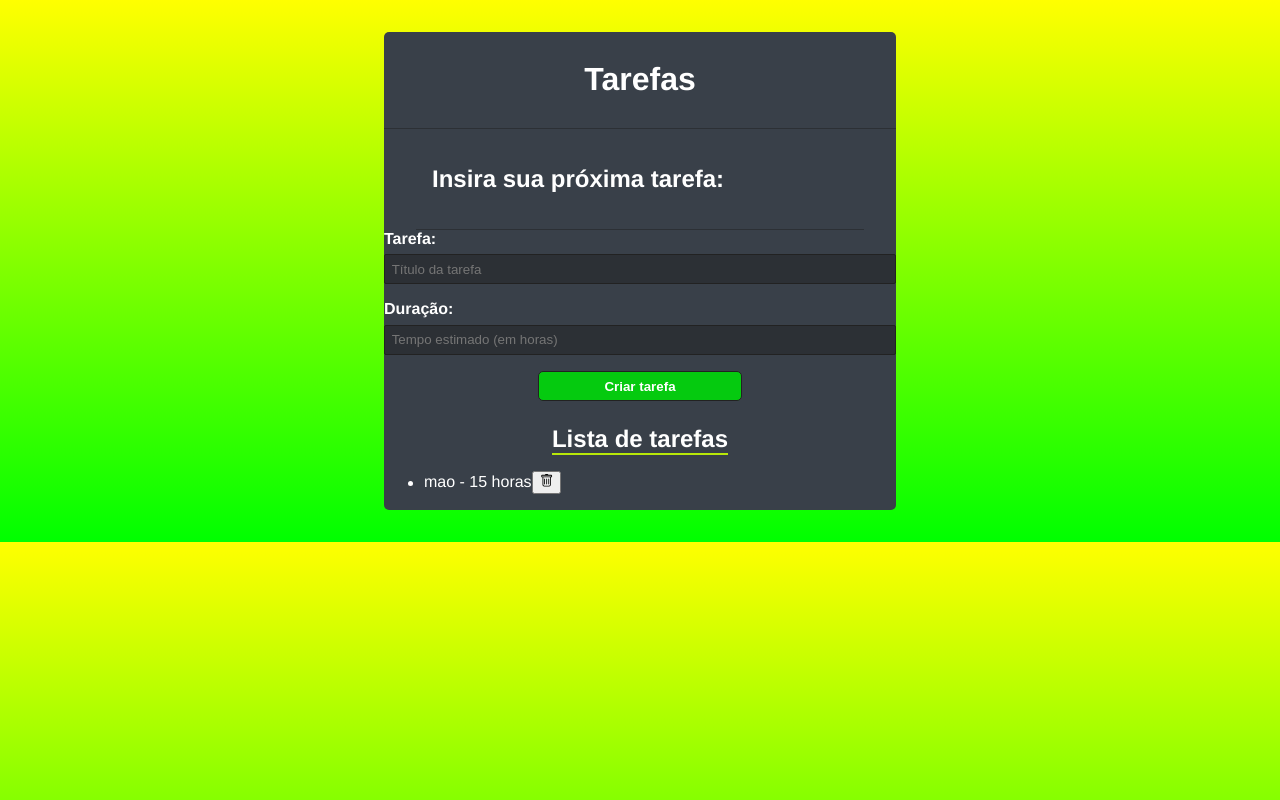
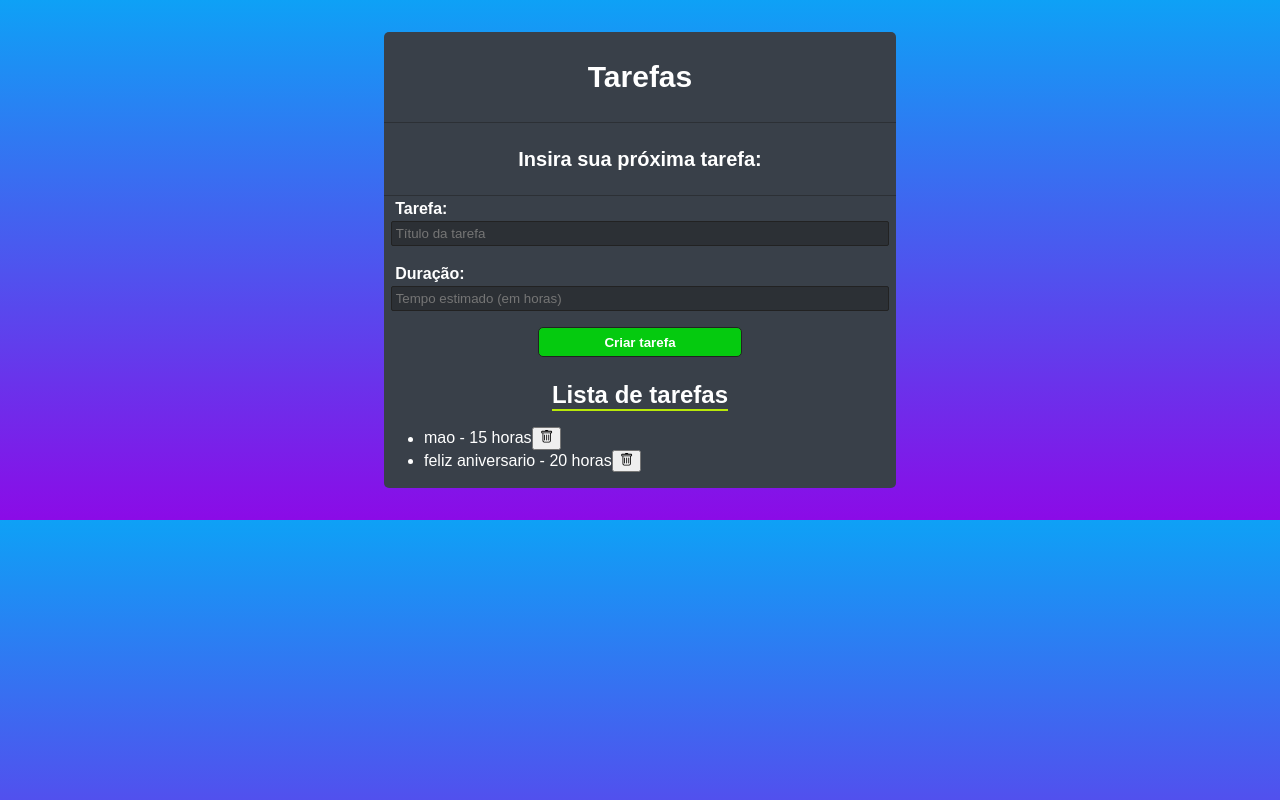
Before and after one commit to Danrlei22/tarefas, a React (Create React App) app: page / in a window 1280 px wide. Built offline with nearby package versions, Linux system fonts and the light colour scheme; data requests are answered from the project's data file.

Commit message:
refactor: improving stylization for better website visibility

```diff
--- a/data/db.json
+++ b/data/db.json
@@ -5,6 +5,12 @@
       "title": "mao",
       "time": "15",
       "done": false
+    },
+    {
+      "id": 1740706529606,
+      "title": "feliz aniversario",
+      "time": "20",
+      "done": false
     }
   ]
 }
--- a/src/components/TodoForm.jsx
+++ b/src/components/TodoForm.jsx
@@ -17,15 +17,16 @@ const TodoForm = ({ onSubmit }) => {
   return (
     <>
       <div className={styles.todoHeader}>
-        <h1>Tarefas</h1>
+        <h1 className={styles.titleH1}>Tarefas</h1>
       </div>
       <div className={styles.formTodo}>
-        <h2>Insira sua próxima tarefa:</h2>
+        <h2 className={styles.titleH2}>Insira sua próxima tarefa:</h2>
       </div>
       <form onSubmit={handleSubmit}>
         <div className={styles.formControl}>
-          <label htmlFor="title">Tarefa:</label>
+          <label className={styles.labelTask} htmlFor="title">Tarefa:</label>
           <input
+          className={styles.inputTask}
             type="text"
             id="title"
             placeholder="Título da tarefa"
@@ -36,8 +37,9 @@ const TodoForm = ({ onSubmit }) => {
         </div>
 
         <div className={styles.formControl}>
-          <label htmlFor="time">Duração:</label>
+          <label className={styles.labelTask} htmlFor="time">Duração:</label>
           <input
+           className={styles.inputTime}
             type="text"
             id="time"
             placeholder="Tempo estimado (em horas)"
--- a/src/components/TodoForm.module.css
+++ b/src/components/TodoForm.module.css
@@ -4,9 +4,17 @@
   text-align: center;
 }
 
+.titleH1 {
+  font-size: 30px;
+}
+
+.titleH2 {
+  font-size: 20px;
+  text-align: center;
+}
+
 .formTodo {
-  padding: 1em;
-  margin: 0 2em;
+  padding: 0.5em;
   border-bottom: 1px solid #2c3035;
 }
 
@@ -16,17 +24,25 @@
   margin-bottom: 1em;
 }
 
-.formControl label {
+.labelTask {
   font-weight: bold;
-  margin-bottom: 0.7em;
-  margin-bottom: 0.4em;
+  margin: 0 0.5em;
+  padding: 0.2em;
+}
+
+.inputTask {
+  margin: 0 0.5em;
+}
+
+.inputTime{
+  margin: 0 0.5em;
 }
 
 .formControl input {
   border: 1px solid #222;
   border-radius: 2px;
   background-color: #2c3035;
-  padding: 0.5em;
+  padding: 0.3em;
   color: #fff;
 }
 
@@ -41,4 +57,10 @@
   cursor: pointer;
   display: block;
   margin: 0 auto;
+  transition: all 0.3s;
 }
+
+.btnSubmit:hover {
+  background-color: #0f0;
+  transform: scale(1.1);
+}
--- a/src/index.css
+++ b/src/index.css
@@ -1,13 +1,14 @@
 html{
   background: linear-gradient(
     to bottom,
-    rgb(255, 255, 0) 0%,
-    rgb(0, 255, 0) 100%
+    rgb(14, 161, 246) 0%,
+    rgb(139, 11, 231) 100%
   );
 }
 
 body{
   margin: 0;
   padding: 0;
-  font-family: Helvetica;
+  font-family: Arial, Helvetica, sans-serif;
+  box-sizing: border-box;
 }
```
